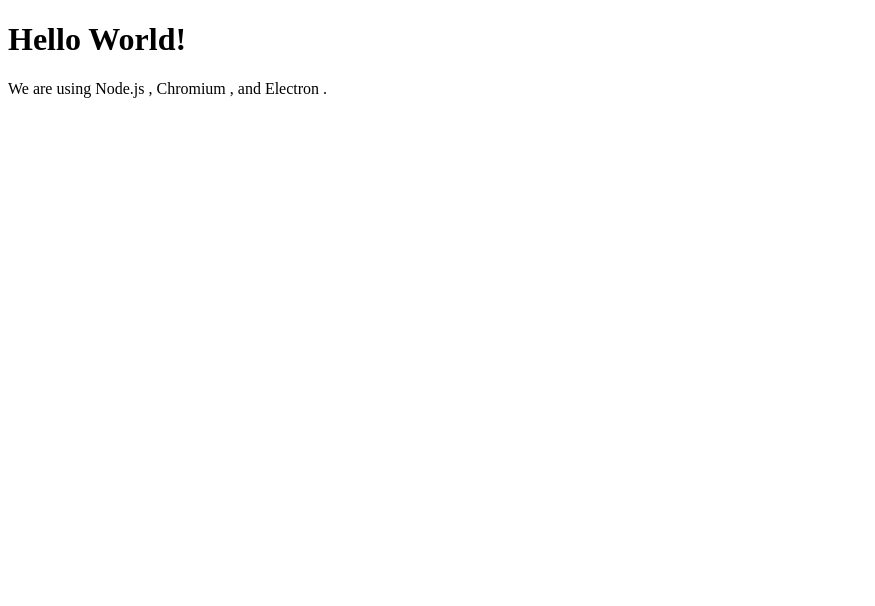
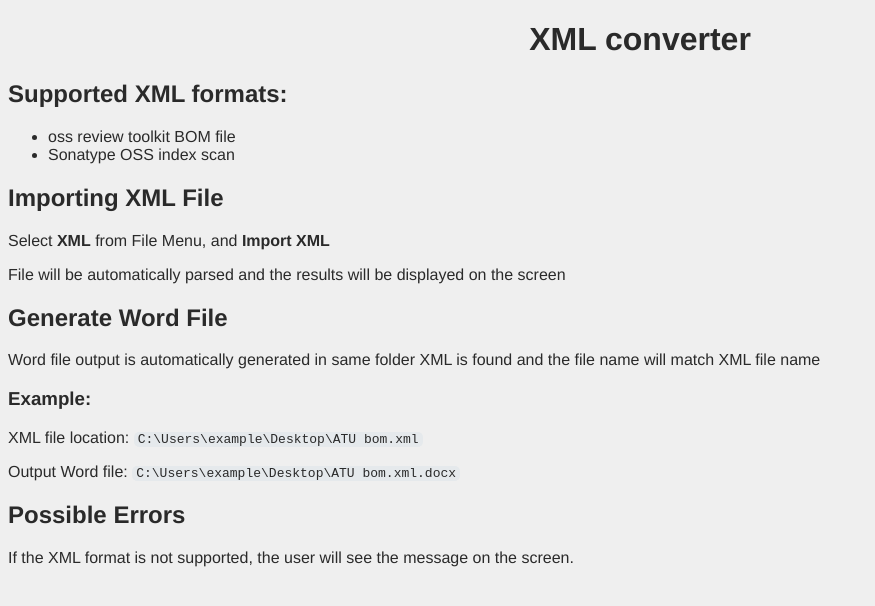
Before and after one commit to dcoric/OSS-XML-Parser, a website with bundled scripts: page index.html in a window 1280 px wide. Shown: the whole page, without its empty margins (0-875 px from the left). Built offline with nearby package versions, Linux system fonts and the light colour scheme.

Commit message:
Fixed Word Generator. Improved landing page

```diff
--- a/index.html
+++ b/index.html
@@ -2,13 +2,49 @@
 <html>
   <head>
     <meta charset="UTF-8">
-    <title>Hello World!</title>
+    <title>XML Converter</title>
   </head>
+  <style>
+    body {
+      background: #efefef;
+      color: #2a2a2a;
+      font-family: Helvetica, Arial;
+    }
+    .container {
+      text-align: left;
+    }
+    .container .center {
+      text-align: center;
+    }
+    code {
+      background-color: #e5e9ec;
+      border-radius: 5px;
+      padding: 0 4px;
+    }
+  </style>
   <body>
-    <h1>Hello World!</h1>
-    We are using Node.js <span id="node-version"></span>,
-    Chromium <span id="chrome-version"></span>,
-    and Electron <span id="electron-version"></span>.
+  <div class="container">
+    <div class="center">
+      <h1>XML converter</h1>
+    </div>
+    <h2>Supported XML formats:</h2>
+    <p>
+      <ul>
+        <li>oss review toolkit BOM file</li>
+        <li>Sonatype OSS index scan</li>
+      </ul>
+    </p>
+    <h2>Importing XML File</h2>
+    <p>Select <b>XML</b> from File Menu, and <b>Import XML</b></p>
+    <p>File will be automatically parsed and the results will be displayed on the screen</p>
+    <h2>Generate Word File</h2>
+    <p>Word file output is automatically generated in same folder XML is found and the file name will match XML file name</p>
+    <h3>Example:</h3>
+    <p>XML file location: <code>C:\Users\example\Desktop\ATU bom.xml</code></p>
+    <p>Output Word file: <code>C:\Users\example\Desktop\ATU bom.xml.docx</code></p>
+    <h2>Possible Errors</h2>
+    <p>If the XML format is not supported, the user will see the message on the screen.</p>
+  </div>
 
     <!-- You can also require other files to run in this process -->
     <script src="./dist/renderer.js"></script>
```
Also changed, not shown: package.json (+5 -3 lines), src/core/ParseXML.ts (+14 -10 lines), src/core/WordFileGenerator.ts (added, +26 -0 lines), src/main.ts (+9 -2 lines), 2 other files.
